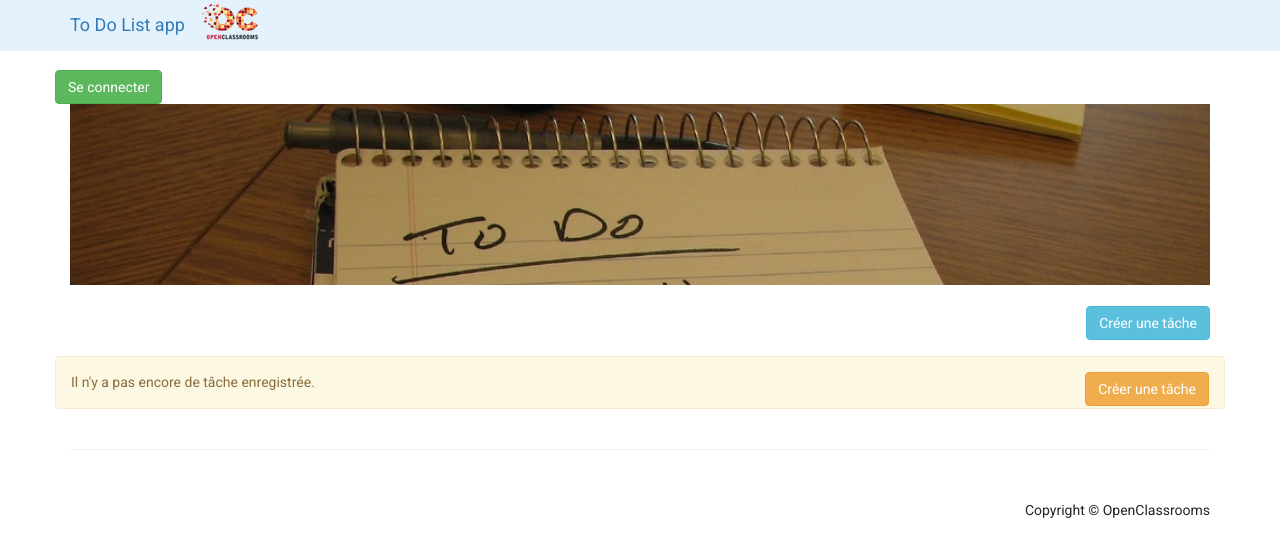
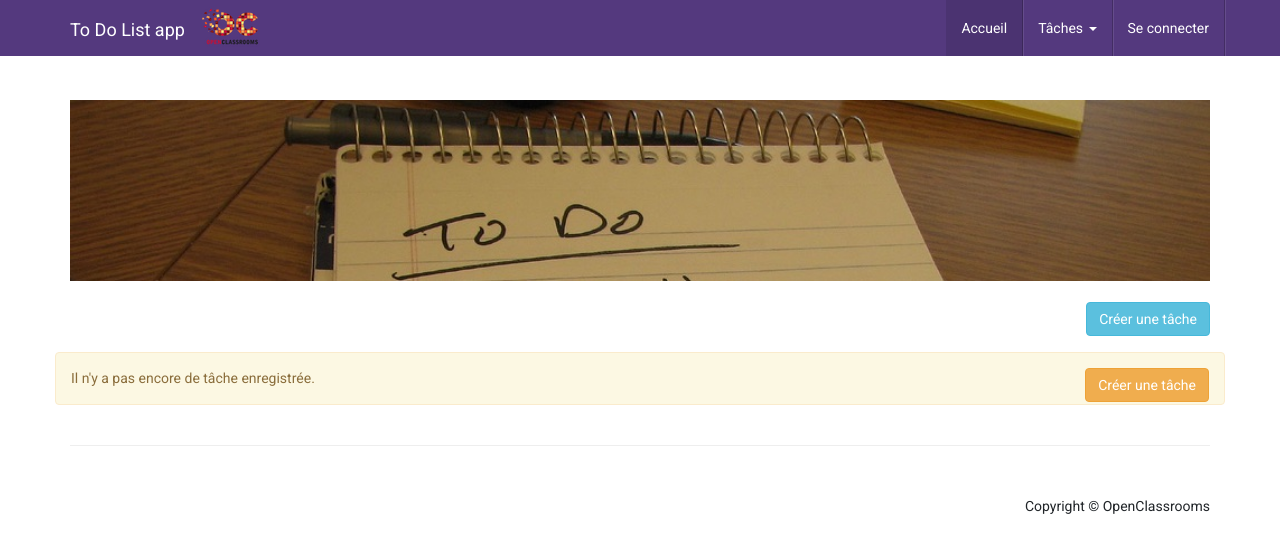
Before and after one commit to fstenneler/todolist, a Symfony app: template templates/task/list.html.twig in a window 1280 px wide. Shown: the top 557 px of the page. Run offline with Twig, Linux system fonts and the light colour scheme; the template is opened without the code that fills it, so the values that code supplies are empty; some libraries are stand-ins or nearby versions.

Commit message:
added navbar menu to app

```diff
--- a/public/css/shop-homepage.css
+++ b/public/css/shop-homepage.css
@@ -12,6 +12,124 @@ body {
     line-height: 1.5;
     color: #212529;
 }
+
+.main-container {
+    margin-top: 30px;
+}
+
+/* =Navigation
+----------------------------------------------- */
+
+.site-main [class*="navigation"] a,
+.more-link {
+	border: 1px solid #DDD;
+	padding: 6px 12px;
+	border-radius: 4px;
+	display: block;
+}
+.site-main [class*="navigation"] a:hover,
+.more-link:hover {
+  color: #fff;
+  background: #54397E;
+  text-decoration: none;
+}
+.more-link {
+  float: right;
+  margin: 10px 0;
+}
+.site-main [class*="navigation"] {
+	margin: 0 0 1.5em;
+	overflow: hidden;
+}
+[class*="navigation"] .nav-previous {
+	float: left;
+}
+[class*="navigation"] .nav-next {
+	float: right;
+	text-align: right;
+}
+.navbar.navbar-default {
+  background-color: #54397E;
+  font-weight: 200;
+}
+.navbar-default .navbar-nav > li > a {
+  color: #fff;
+  border-right: 1px solid rgba(0,0,0,.2);
+	box-shadow: 1px 0 0 rgba(255, 255, 255, 0.10);
+}
+.navbar-default .navbar-nav > .open > a,
+.navbar-default .navbar-nav > .open > a:hover,
+.navbar-default .navbar-nav > .open > a:focus {
+	border-right: 1px solid rgba(0,0,0,.2);
+	border-left: none;
+}
+.navbar {
+	border-radius: 0;
+}
+.navbar-default {
+	border: none;
+}
+.navbar-default .navbar-nav > .active > a,
+.navbar-default .navbar-nav > .active > a:hover,
+.navbar-default .navbar-nav > .active > a:focus,
+.navbar-default .navbar-nav > li > a:hover,
+.navbar-default .navbar-nav > li > a:focus,
+.navbar-default .navbar-nav > .open > a,
+.navbar-default .navbar-nav > .open > a:hover,
+.navbar-default .navbar-nav > .open > a:focus,
+.dropdown-menu > li > a:hover,
+.dropdown-menu > li > a:focus,
+.navbar-default .navbar-nav .open .dropdown-menu > li > a:hover,
+.navbar-default .navbar-nav .open .dropdown-menu > li > a:focus {
+  color: #fff;
+  background-color: rgba(0, 0, 0, 0.1);
+}
+.navbar-default .navbar-nav .open .dropdown-menu > li > a {
+	color: #fff;
+}
+.nav .open > a, .nav .open > a:hover, .nav .open > a:focus {
+	border-left: 1px solid rgba(0, 0, 0, 0.1);
+}
+.dropdown-menu > li > a {
+	padding: 18px 20px;
+	color: #fff;
+}
+.dropdown-menu,
+.dropdown-menu > .active > a, .dropdown-menu > .active > a:hover, .dropdown-menu > .active > a:focus {
+	background-color: #54397E;
+	border: none;
+}
+.dropdown-menu .divider {
+	background-color: rgba(0, 0, 0, 0.1);
+}
+.dropdown-menu .glyphicon {
+    margin-right: 10px;
+    font-size: 16px;
+}
+.navbar-nav > li > .dropdown-menu {
+	padding: 0;
+}
+.navbar-nav > li > a {
+	padding-top: 18px;
+	padding-bottom: 18px;
+}
+
+.navbar-default .navbar-toggle:hover,
+.navbar-default .navbar-toggle:focus {
+  background-color: transparent;
+}
+.navbar-logo {
+    margin-top: 5px;
+}
+.navbar-default .navbar-brand {
+    color: white;
+}
+.navbar-default .navbar-brand:hover {
+    color: white;
+}
+/* Navigation=
+----------------------------------------------- */
+
 
 .ui-widget, .ui-widget input, .ui-widget select, .ui-widget textarea, .ui-widget button {
     font-family: 'Roboto', sans-serif;
--- /dev/null
+++ b/templates/_navbar.html.twig
@@ -0,0 +1,70 @@
+<nav class="navbar navbar-default navbar-fixed-top" role="navigation">
+	<div class="container">
+		<div class="navbar-header">
+			<button type="button" class="navbar-toggle" data-toggle="collapse" data-target=".navbar-ex1-collapse">
+				<span class="sr-only">Toggle navigation</span>
+				<span class="icon-bar"></span>
+				<span class="icon-bar"></span>
+				<span class="icon-bar"></span>
+			</button>
+		</div>
+		<div class="collapse navbar-collapse navbar-ex1-collapse">
+			<div class="nav navbar-nav navbar-logo">
+				<a class="navbar-brand" href="{{ path('homepage') }}">To Do List app</a>
+                <img src="{{ asset('img/Logo_OpenClassrooms.png') }}" alt="OpenClassrooms" />
+			</div>
+			<ul id="menu-bootstrap-demo" class="nav navbar-nav navbar-right">
+				<li id="menu-item-1711" class="menu-item menu-item-type-post_type menu-item-object-page menu-item-home current-menu-item page_item page-item-1699 current_page_item menu-item-1711 active">
+					<a title="Home" href="{{ path('homepage') }}">Accueil</a>
+				</li>
+				<li id="menu-item-1717" class="menu-item menu-item-type-post_type menu-item-object-page menu-item-has-children menu-item-1717 dropdown">
+					<a title="About" href="#" data-toggle="dropdown" class="dropdown-toggle">Tâches
+						<span class="caret"></span>
+					</a>
+					<ul role="menu" class=" dropdown-menu">
+						<li id="menu-item-1713" class="menu-item menu-item-type-post_type menu-item-object-page menu-item-1713">
+							<a title="Tâches à effectuer" href="{{ path('task_list') }}">
+								<span class="glyphicon glyphicon-remove"></span>&nbsp;Tâches à effectuer</a>
+						</li>
+						<li id="menu-item-1746" class="menu-item menu-item-type-post_type menu-item-object-page menu-item-1746">
+							<a title="Tâches terminées" href="{{ path('task_list') }}">
+								<span class="glyphicon glyphicon-ok"></span>&nbsp;Tâches terminées</a>
+						</li>
+						<li id="menu-item-1746" class="menu-item menu-item-type-post_type menu-item-object-page menu-item-1746">
+							<a title="Créer une nouvelle tâche" href="{{ path('task_create') }}">
+								<span class="glyphicon glyphicon-plus"></span>&nbsp;Créer une nouvelle tâche</a>
+						</li>
+					</ul>
+				</li>
+
+				{% if is_granted('ROLE_ADMIN') %}
+					<li id="menu-item-1717" class="menu-item menu-item-type-post_type menu-item-object-page menu-item-has-children menu-item-1717 dropdown">
+						<a title="Utilisateurs" href="#" data-toggle="dropdown" class="dropdown-toggle">Utilisateurs
+							<span class="caret"></span>
+						</a>
+						<ul role="menu" class=" dropdown-menu">
+							<li id="menu-item-1713" class="menu-item menu-item-type-post_type menu-item-object-page menu-item-1713">
+								<a title="Liste des utilisateurs" href="{{ path('user_list') }}">
+									<span class="glyphicon glyphicon-th-list"></span>&nbsp;Liste des utilisateurs</a>
+							</li>
+							<li id="menu-item-1746" class="menu-item menu-item-type-post_type menu-item-object-page menu-item-1746">
+								<a title="Créer un utilisateur" href="{{ path('user_create') }}">
+									<span class="glyphicon glyphicon-user"></span>&nbsp;Créer un utilisateur</a>
+							</li>
+						</ul>
+					</li>
+                {% endif %}
+
+				<li id="menu-item-1973" class="menu-item menu-item-type-post_type menu-item-object-page menu-item-1973">
+					{% if app.user %}
+						<a title="Déconnexion" href="{{ path('app_logout') }}">Déconnexion</a>
+					{% endif %}
+
+					{% if not app.user and 'login' != app.request.attributes.get('_route') %}
+						<a title="Se connecter" href="{{ path('app_login') }}">Se connecter</a>
+					{% endif %}
+				</li>
+			</ul>
+		</ul>
+	</div>
+</nav>
--- a/templates/base.html.twig
+++ b/templates/base.html.twig
@@ -33,32 +33,12 @@
     </head>
 
     <body>
-        <nav class="navbar navbar-light navbar-fixed-top" style="background-color: #e3f2fd;" role="navigation">
-            <div class="container">
-                <div class="navbar-header">
-                    <a class="navbar-brand" href="#">To Do List app</a>
 
-                    <img src="{{ asset('img/Logo_OpenClassrooms.png') }}" alt="OpenClassrooms" />
-                </div>
-            </div>
-        </nav>
+        <!-- Navbar -->
+        {% include '_navbar.html.twig' %}
 
         <!-- Page Content -->
-        <div class="container">
-            <div class="row">
-
-                {% if is_granted('ROLE_ADMIN') %}
-                    <a href="{{ path('user_create') }}" class="btn btn-primary">Créer un utilisateur</a>
-                {% endif %}
-
-                {% if app.user %}
-                <a href="{{ path('app_logout') }}" class="pull-right btn btn-danger">Se déconnecter</a>
-                {% endif %}
-
-                {% if not app.user and 'login' != app.request.attributes.get('_route') %}
-                <a href="{{ path('app_login') }}" class="btn btn-success">Se connecter</a>
-                {% endif %}
-            </div>
+        <div class="container main-container">
 
             <div class="row">
                 <div class="col-md-12">
```
